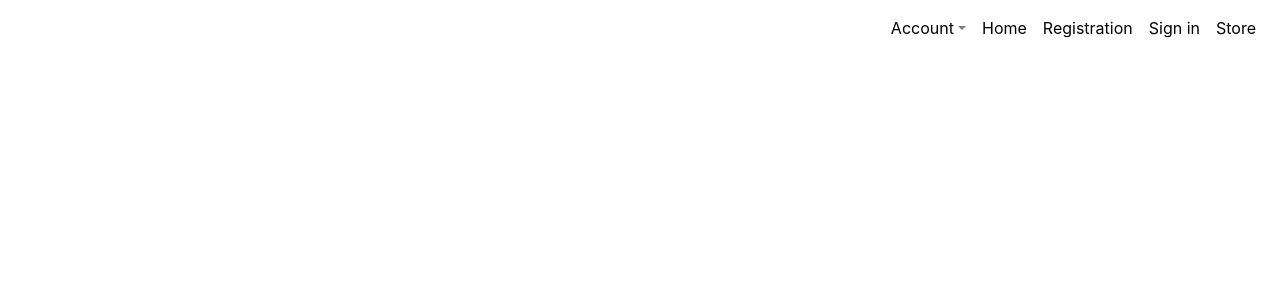
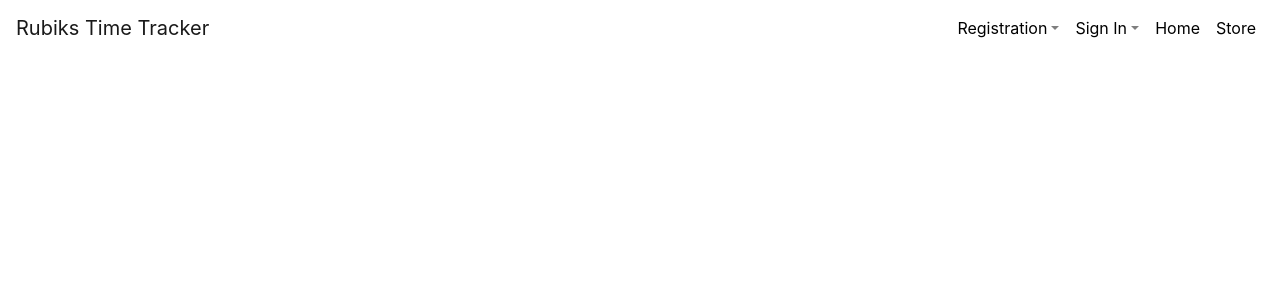
Before and after one commit to jamievullo/rubikstime, a React (Create React App) app: page / in a window 1280 px wide. Shown: the top 300 px of the page. Built offline with nearby package versions, Linux system fonts and the light colour scheme.

Commit message:
WIP made form dropdown work.

```diff
--- a/src/componenets/RTNavbar.js
+++ b/src/componenets/RTNavbar.js
@@ -6,7 +6,7 @@ import Registration from '../pages/Registration'
 import Store from '../pages/Store'
 import Container from 'react-bootstrap/Container'
 import { BrowserRouter as Route, Link } from 'react-router-dom';
-import { NavDropdown } from 'react-bootstrap';
+import { NavDropdown, Form } from 'react-bootstrap';
 import Nav from 'react-bootstrap/Nav'
 
 
@@ -16,31 +16,28 @@ class RTNavbar extends React.Component {
             <Container className="p-0" fluid={true} >
                 <Navbar className="navbar" expand='md'>
                     <Navbar.Brand>
-
+                        Rubiks Time Tracker
                     </Navbar.Brand>
                     <Navbar.Toggle className="border-0" aria-controls="navbar-toggle" />
                         <Navbar.Collapse id="navbar-toggle">
                             <Nav className="ml-auto">
                                 <NavDropdown className="account" style={{margin: 'inherit'}} title={
-                                    <span className="mr-auto" style={{color: "black"}}>Account</span>
+                                    <span className="mr-auto" style={{color: "black"}}>Registration</span>
                                         } id="basic-dropdown">
+                                    {/* <NavDropdown.Item> */}
+                                        <Registration />
+                                    {/* </NavDropdown.Item> */}
+                                </NavDropdown>
+                                <NavDropdown className="account" style={{margin: 'inherit'}} title={
+                                    <span className="mr-auto" style={{color: "black"}}>Sign In</span>
+                                        } id="basic-dropdown">
+                                    <NavDropdown.Item >
+                                        <SignIn />
+                                    </NavDropdown.Item>
+                                </NavDropdown>
 
-                                    <NavDropdown.Item as={Link} to='/' onClick={this.handleLogoutClick}>
-                                        Log Out
-                                    </NavDropdown.Item>
-
-                                    <NavDropdown.Item as={Link} to='/login'>
-                                        Log In
-                                    </NavDropdown.Item>
-                                    <NavDropdown.Item as={Link} to='/signup'>
-                                        Create Account
-                                    </NavDropdown.Item>
-
-                                </NavDropdown>
                                 <Link className="nav-link" style={{color: "black", margin: 'inherit'}} to='/'>Home</Link>
-                                <Link className="nav-link" style={{color: "black", margin: 'inherit'}} to='/'><Registration /></Link>
-                                <Link className="nav-link" style={{color: "black", margin: 'inherit'}} to='/'><SignIn /></Link>
-                                <Link className="nav-link" style={{color: "black", margin: 'inherit'}} to='/'><Store /></Link>
+                                <Link className="nav-link" style={{color: "black", margin: 'inherit'}} to='/store'>Store</Link>
                             </Nav>
                         </Navbar.Collapse>
                 </Navbar>
--- a/src/pages/Registration.js
+++ b/src/pages/Registration.js
@@ -1,10 +1,33 @@
 import React from 'react'
+import Form from 'react-bootstrap/Form'
+import Button from 'react-bootstrap/Button'
 
 class Registration extends React.Component {
+
+    state = {
+        username: '',
+        password: ''
+    }
+
+    handleChange = (e) => {
+        this.setState({
+            [e.target.name]: e.target.value
+        })
+    }
+
+    handleSubmit = (e) => {
+        e.preventDefault()
+        console.log(e)
+    }
+
     render() {
         return (
             <div>
-                Registration
+                <Form onSubmit={this.handleSubmit}>
+                    <Form.Control id="username" type="text" name="username" placeholder='Username' value={this.state.username} onChange={this.handleChange} />
+                    <Form.Control id="password" type="password" name="password" placeholder='Password' value={this.state.password} onChange={this.handleChange} />
+                    <Button>Submit</Button>
+                </Form>
             </div>
         )
     }
```
